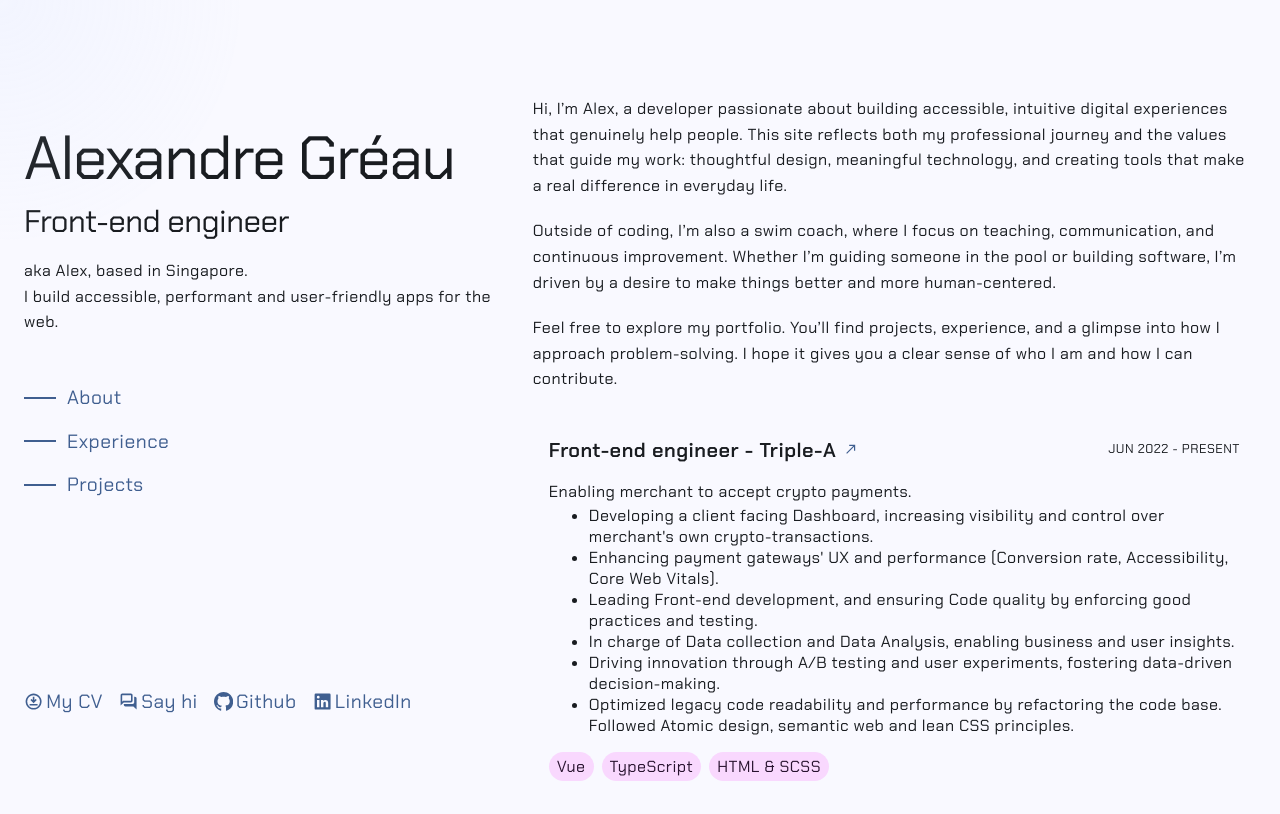
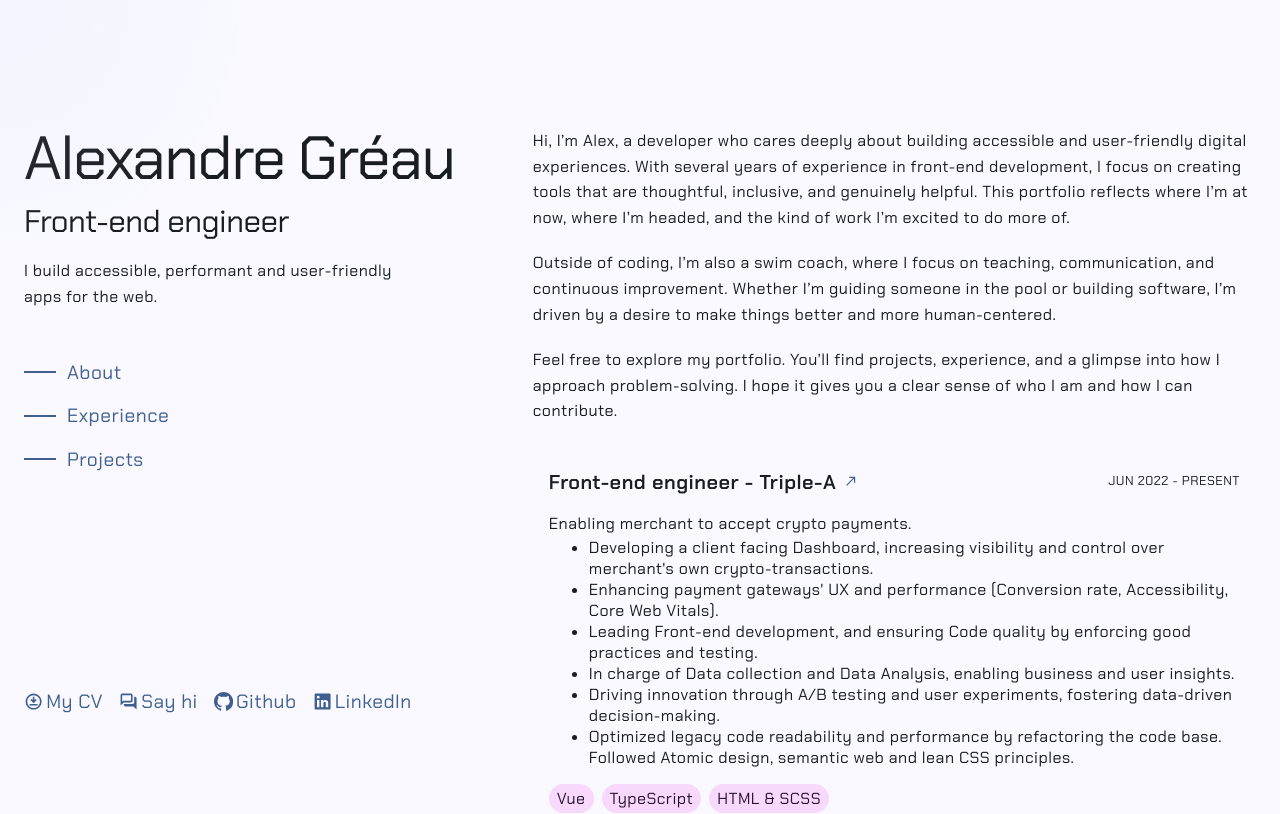
Before and after one commit to AlexGreau/Portfolio, a Vue app: page / in a window 1280 px wide. Shown: the top 814 px of the page. Built offline with nearby package versions, Linux system fonts and the light colour scheme.

Commit message:
feat: text update

```diff
--- a/src/views/HomeView.vue
+++ b/src/views/HomeView.vue
@@ -5,10 +5,7 @@
         <h1>Alexandre Gréau</h1>
         <h2>Front-end engineer</h2>
       </div>
-      <p>
-        aka Alex, based in Singapore.<br />
-        I build accessible, performant and user-friendly apps for the web.
-      </p>
+      <p>I build accessible, performant and user-friendly apps for the web.</p>
       <nav>
         <ul>
           <li>
@@ -100,10 +97,11 @@
       <section class="about-wrapper" id="about">
         <!-- <h2>About me</h2> -->
         <p>
-          Hi, I’m Alex, a developer passionate about building accessible, intuitive digital
-          experiences that genuinely help people. This site reflects both my professional journey
-          and the values that guide my work: thoughtful design, meaningful technology, and creating
-          tools that make a real difference in everyday life.
+          Hi, I’m Alex, a developer who cares deeply about building accessible and user-friendly
+          digital experiences. With several years of experience in front-end development, I focus on
+          creating tools that are thoughtful, inclusive, and genuinely helpful. This portfolio
+          reflects where I’m at now, where I’m headed, and the kind of work I’m excited to do more
+          of.
         </p>
         <p>
           Outside of coding, I’m also a swim coach, where I focus on teaching, communication, and
@@ -342,6 +340,7 @@ onBeforeUnmount(() => {
     }
     p {
       width: 100%;
+      max-width: 400px;
       margin-top: 1rem;
       margin-bottom: 1rem;
     }
@@ -433,7 +432,7 @@ onBeforeUnmount(() => {
 
   & > div.content-wrapper {
     flex: 1 1 50%;
-    padding-top: 6rem;
+    padding-top: 8rem;
     & > section.about-wrapper {
       margin-bottom: 20px;
       padding: 0px;
```
